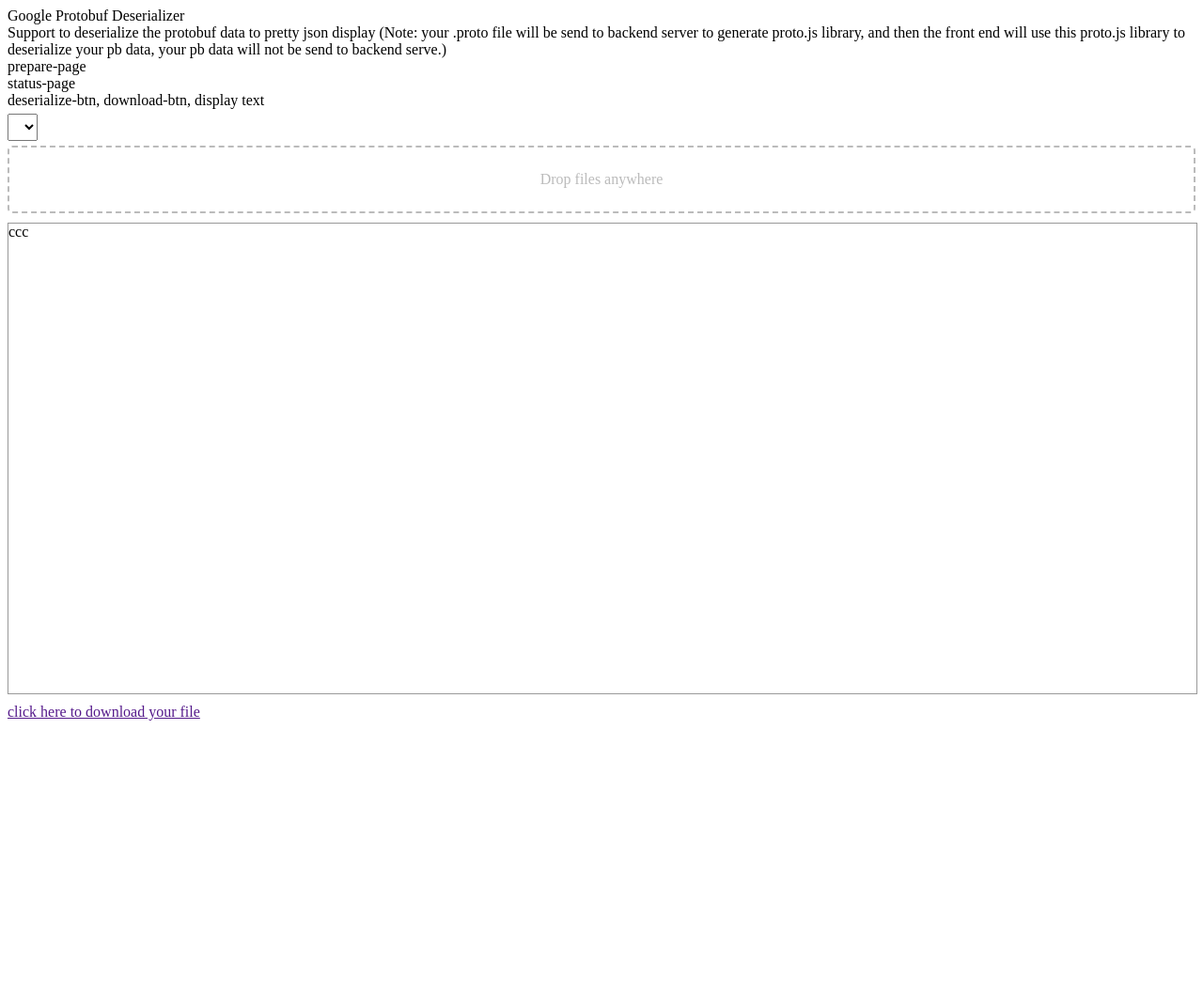
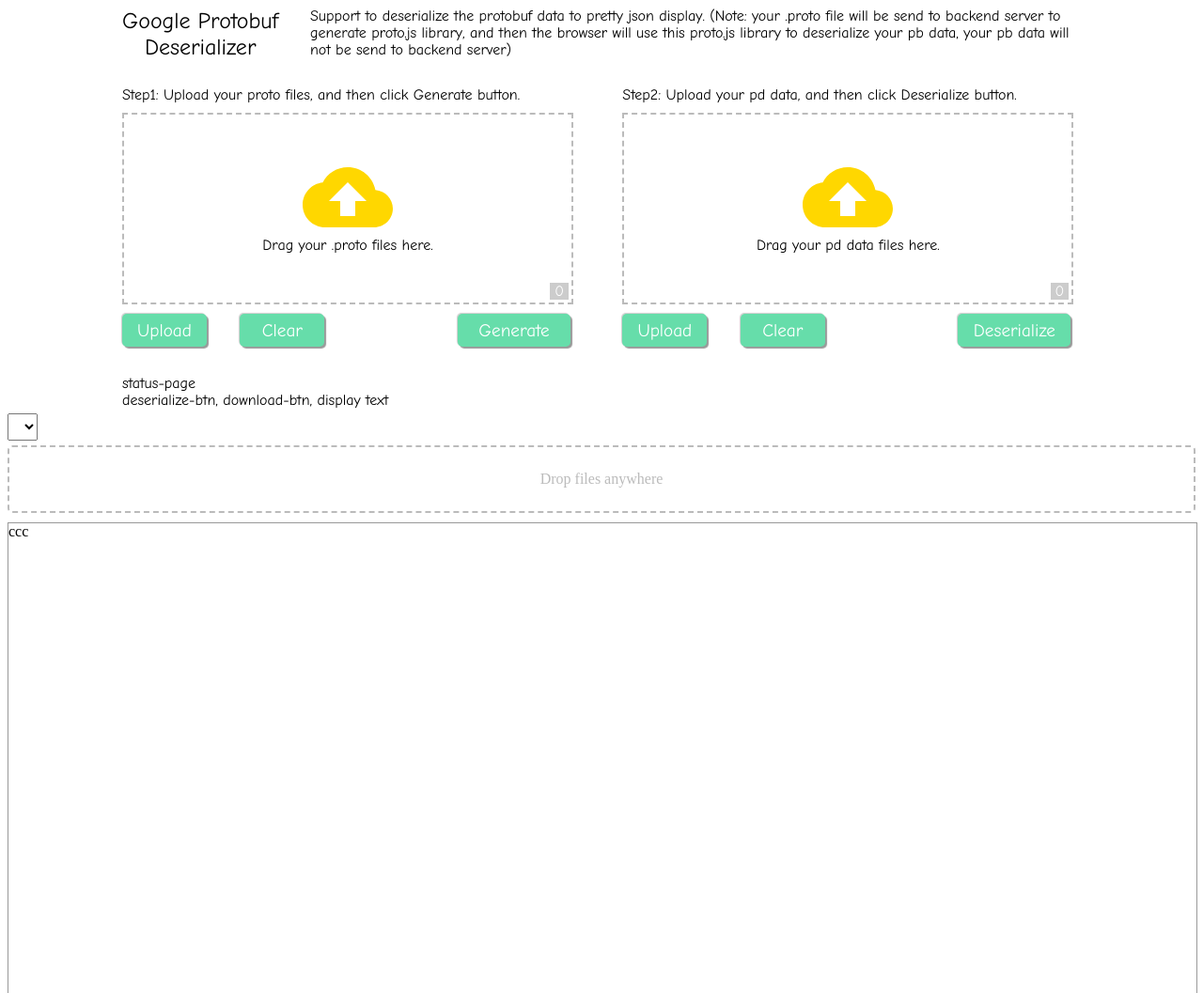
Before and after one commit to zmcx16/protobuf-deserializer, a plain HTML site: page index.html in a window 1280 px wide. Shown: the top 1057 px of the page at 94% size. Before the commit the page ends 800 px from the top, so only its background shows below. Drawn offline with nearby package versions, Linux system fonts and the light colour scheme.

Commit message:
implement website page

```diff
--- /dev/null
+++ b/common.css
@@ -0,0 +1,107 @@
+button:focus {
+  outline: 0 !important;
+}
+
+.btn {
+  background-color: DodgerBlue;
+  border: none;
+  color: white;
+  padding: 12px 16px;
+  font-size: 16px;
+  cursor: pointer;
+}
+
+/* Darker background on mouse-over */
+.btn:hover {
+  background-color: RoyalBlue;
+}
+
+.group-setting{
+  margin: 10px;
+}
+
+fieldset.sync-block {
+  border: 1px groove #ddd;
+  padding: 0 20px 20px 20px;
+  box-shadow:  0px 0px 0px 0px #000;
+}
+
+legend.sync-block {
+  width:inherit;
+  padding:0 10px;
+  border-bottom:none;
+  font-size: large;
+}
+
+.click-btn-v1, .click-btn-v2 {
+  display: inline-block;
+  cursor: pointer;
+  text-align: center;
+  text-decoration: none;
+  outline: none;
+  color: #fff;
+  border: none;
+  border-radius: 5px;
+
+}
+
+.click-btn-v1 {
+  box-shadow: 0 2px #999;
+}
+
+.click-btn-v1:active {
+  box-shadow: 0 2px #666;
+  transform: translateY(1px);
+}
+
+.click-btn-v2 {
+  box-shadow: 2px 2px 1px #999, -1px -1px 1px #CCC
+}
+
+.click-btn-v2:active {
+  box-shadow: -2px -2px 1px #999;
+}
+
+.text-btn{
+  background:none;
+  border:none;
+  cursor: pointer;
+  font-size: 18;
+  font-family: inherit;
+  color: #0081f2;
+}
+
+.btn-select{
+  font-size: medium;
+  font-family: initial;
+  text-align: center;
+}
+
+.anime-btn{
+  border: #0081f2 1px solid;
+  background: white;
+  color: #0081f2;
+}
+
+.anime-btn:hover{
+  background: #0081f2;
+  color: #ffffff;
+}
+
+.ok-cancel-btn{
+  width: 80px;
+}
+
+.tab-content{
+  border: 1px solid #999;
+}
+
+.nav.nav-tabs{
+  margin-bottom: -1px;
+}
+
+.nav-tabs .nav-item.show .nav-link, .nav-tabs .nav-link.active {
+  color: #495057;
+  background-color: snow;
+  border-color: #999 #999 snow;
+}
--- a/index.html
+++ b/index.html
@@ -2,6 +2,7 @@
 <html lang="en-us">
 
 <head>
+  <link href="./common.css" rel="stylesheet">
   <link href="./main.css" rel="stylesheet">
   <script src="https://ajax.googleapis.com/ajax/libs/jquery/1.11.1/jquery.min.js"></script>
   <script>
@@ -110,16 +111,56 @@
   <div class="wrapper">
     <div class="kanban">
       <div class="title">
-        Google Protobuf Deserializer
+        <div class="title1">Google Protobuf</div>
+        <div class="title2">Deserializer</div>
       </div>
       <div class="note">
-        Support to deserialize the protobuf data to pretty json display (Note: your .proto file will be send to backend server to
-        generate proto.js library, and then the front end will use this proto.js library to deserialize your pb data, your pb data will
-        not be send to backend serve.)
+        Support to deserialize the protobuf data to pretty json display. (Note: your .proto file will be send to backend server to
+        generate proto.js library, and then the browser will use this proto.js library to deserialize your pb data, your pb data will
+        not be send to backend server)
       </div>
     </div>
     <div class="prepare-data">
-      prepare-page
+      <div class="step step1">
+        <div class="description">Step1: Upload your proto files, and then click Generate button.</div>
+        <div class="upload-panel">
+          <div class="drop-zone" id="drop-proto">
+            <div class="upload-icon">
+              <svg xmlns="http://www.w3.org/2000/svg" width="96" height="96" viewBox="0 0 48 48">
+              <path style="fill: gold;"
+                d="M38.71 20.07C37.35 13.19 31.28 8 24 8c-5.78 0-10.79 3.28-13.3 8.07C4.69 16.72 0 21.81 0 28c0 6.63 5.37 12 12 12h26c5.52 0 10-4.48 10-10 0-5.28-4.11-9.56-9.29-9.93zM28 26v8h-8v-8h-6l10-10 10 10h-6z" />
+              </svg>
+            </div>
+            <div class="drag-description">Drag your .proto files here.</div>
+            <div class="upload-file-icon" id="proto-icon">0</div>
+          </div>
+          <div class="ctrl-pannel">
+            <button id="upload-proto-button" type="button" class="click-btn-v2">Upload</button>
+            <button id="clear-proto-button" type="button" class="click-btn-v2">Clear</button>
+            <button id="Generate-protojs-button" type="button" class="click-btn-v2 last-button">Generate</button>
+          </div>
+        </div>
+      </div>
+      <div class="step step2">
+        <div class="description">Step2: Upload your pd data, and then click Deserialize button.</div>
+        <div class="upload-panel">
+          <div class="drop-zone" id="drop-proto">
+            <div class="upload-icon">
+              <svg xmlns="http://www.w3.org/2000/svg" width="96" height="96" viewBox="0 0 48 48">
+                <path style="fill: gold;"
+                  d="M38.71 20.07C37.35 13.19 31.28 8 24 8c-5.78 0-10.79 3.28-13.3 8.07C4.69 16.72 0 21.81 0 28c0 6.63 5.37 12 12 12h26c5.52 0 10-4.48 10-10 0-5.28-4.11-9.56-9.29-9.93zM28 26v8h-8v-8h-6l10-10 10 10h-6z" />
+              </svg>
+            </div>
+            <div class="drag-description">Drag your pd data files here.</div>
+            <div class="upload-file-icon" id="proto-icon">0</div>
+          </div>
+          <div class="ctrl-pannel">
+            <button id="upload-proto-button" type="button" class="click-btn-v2">Upload</button>
+            <button id="clear-proto-button" type="button" class="click-btn-v2">Clear</button>
+            <button id="Generate-protojs-button" type="button" class="click-btn-v2 last-button">Deserialize</button>
+          </div>
+        </div>
+      </div>
     </div>
     <div class="status">
       status-page
--- a/main.css
+++ b/main.css
@@ -1,3 +1,101 @@
+.wrapper{
+    width: 1020px;
+    margin: 0 auto;
+    font-family: 'Comic Sans', 'Comic Sans MS';
+}
+
+.kanban .title{
+    position: absolute;
+    text-align: center;
+}
+
+.kanban .title1, .kanban .title2{
+    font-size: x-large;
+}
+
+.kanban .note{
+    margin-left: 200px;
+}
+
+.prepare-data{
+    margin: 20px 0px;
+}
+
+.prepare-data .step1{
+    width: 480px;
+    display: inline-block;
+}
+
+.step .description{
+    padding: 10px 0px;
+}
+
+.upload-panel{
+    padding: 0px;
+}
+
+.drop-zone{
+    border: 2px dashed #bbb;
+    min-height: 200px;
+    position: relative;
+}
+
+.upload-icon{
+    position: relative;
+    text-align: center;
+    top: 40px;
+}
+
+.drag-description{
+    position: relative;
+    text-align: center;
+    top: 30px;
+}
+
+.upload-file-icon{
+padding: 0px;
+    width: fit-content;
+    padding: 0px 5px;
+    background: #ccc;
+    color: white;
+    position: absolute;
+    bottom: 3px;
+    right: 3px;
+}
+
+.ctrl-pannel{
+    padding: 10px 0px;
+    position: relative;
+}
+
+.click-btn-v2{
+    height: 35px;
+    width: 90px;
+    background: #66DDAA;
+    font-size: larger;
+    font-family: inherit;
+    margin-right: 30px;
+}
+
+.click-btn-v2:hover {
+    background-color: #58bc9b;
+}
+
+.last-button{
+    position: absolute;
+    right: 3px;
+    width: 120px;
+    margin-right: 0px;
+}
+
+.prepare-data .step2{
+    width: 480px;
+    display: inline-block;
+    margin-left: 47px;
+}
+
+
+
 .container {
     padding: 10px;
     border: 1px solid #ccc;
```
Also changed, not shown: upload.svg (added).
